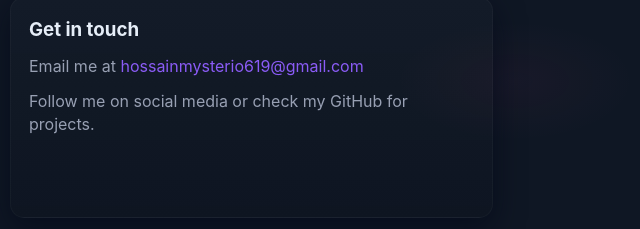
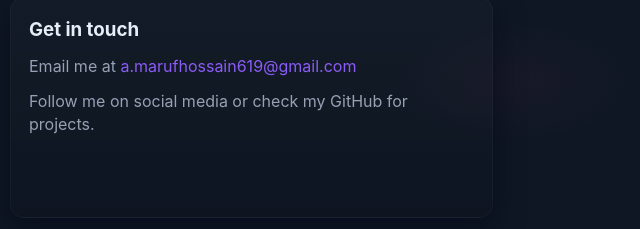
Before and after one commit to SpicyFalcon619/SpicyFalcon-Portfolio, a plain HTML site: page index.html in a window 1280 px wide. Shown: the part 1359-1588 px from the top of the page, 637-1277 px from the left. Drawn offline with Linux system fonts and the light colour scheme.

Commit message:
email change

```diff
--- a/index.html
+++ b/index.html
@@ -924,7 +924,7 @@ html {
             </div>
           </div>
           <div style="display:flex;gap:8px;flex-wrap:wrap">
-            <a class="pill magnetic" href="mailto:hossainmysterio619@gmail.com">Email</a>
+            <a class="pill magnetic" href="mailto:a.marufhossain619@gmail.com">Email</a>
             <a class="pill magnetic" href="https://www.instagram.com/spicy_falconn/" target="_blank" rel="noreferrer">Instagram</a>
           </div>
         </div>
@@ -1025,7 +1025,7 @@ html {
         </form>
         <div class="card" style="padding:18px;display:flex;flex-direction:column;gap:12px">
           <h3>Get in touch</h3>
-          <p style="color:var(--muted)">Email me at <a href="mailto:hossainmysterio619@gmail.com" style="color:var(--accent1)">hossainmysterio619@gmail.com</a></p>
+          <p style="color:var(--muted)">Email me at <a href="mailto:a.marufhossain619@gmail.com" style="color:var(--accent1)">a.marufhossain619@gmail.com</a></p>
           <p style="color:var(--muted)">Follow me on social media or check my GitHub for projects.</p>
         </div>
       </div>
```
Also changed, not shown: ver/index.html (+1 -1 lines).
